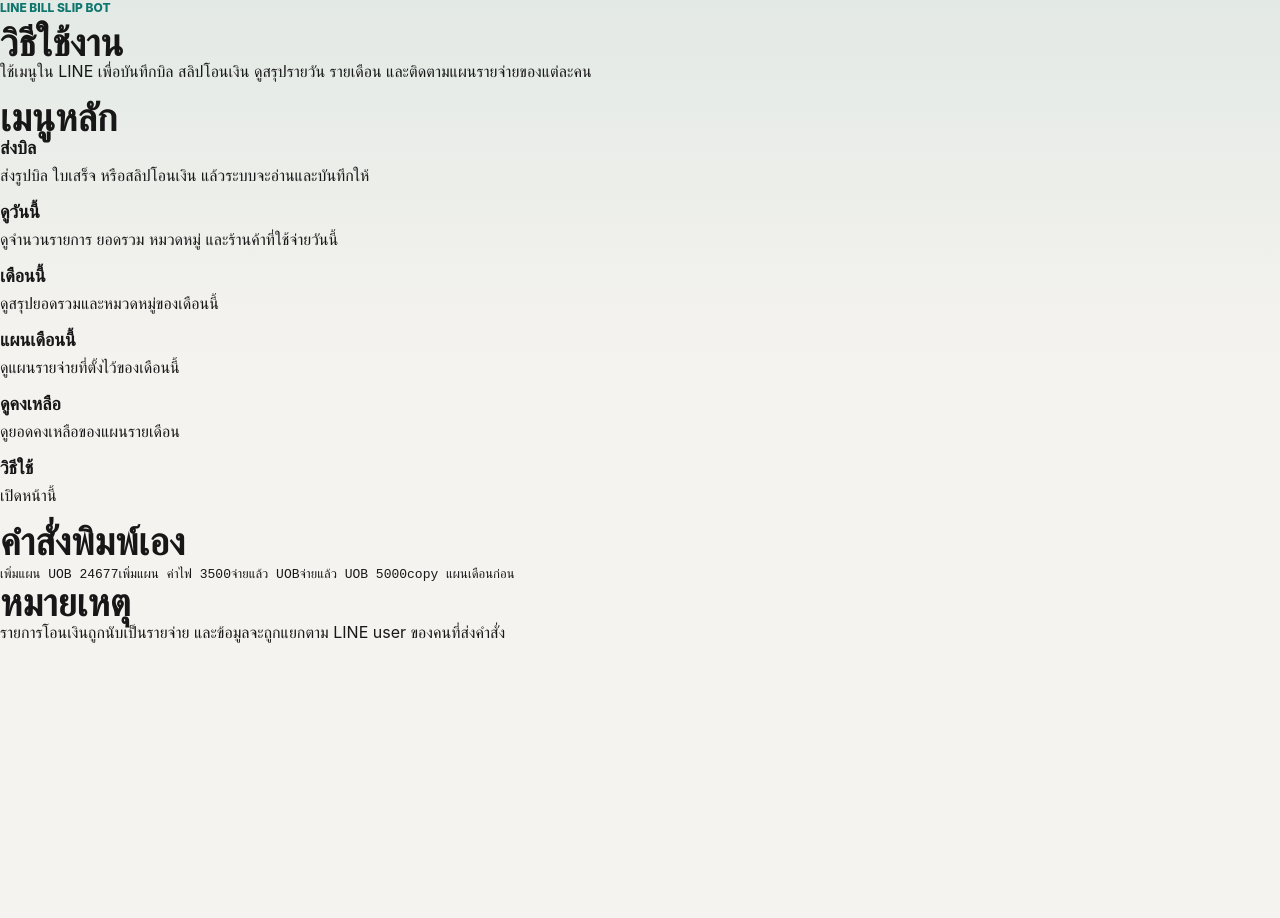
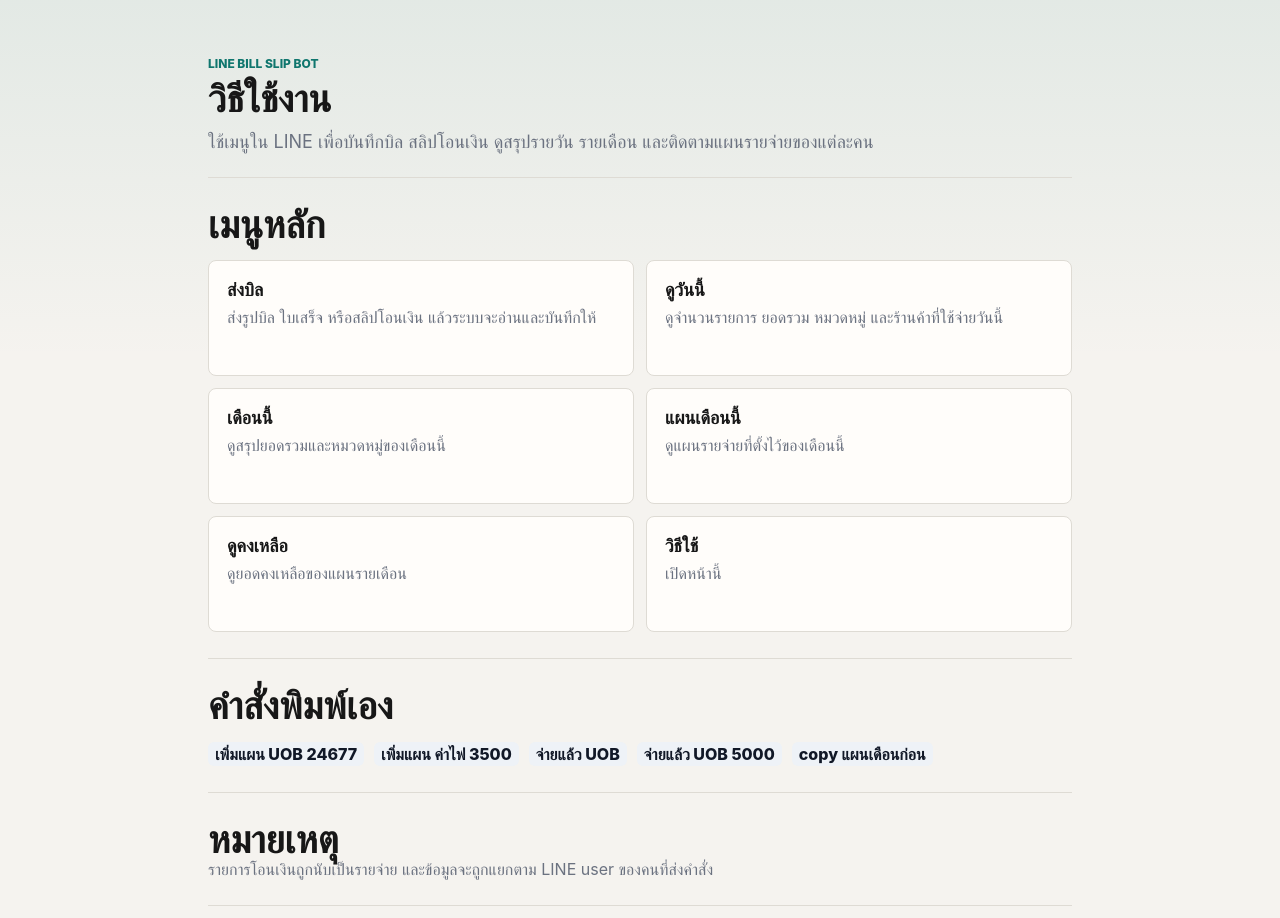
Before and after one commit to wutcom/line-bill-slip-bot, a Next.js app in the folder dashboard/: page /help in a window 1280 px wide. Shown: the top 918 px of the page. Before the commit the page ends 800 px from the top, so only its background shows below. Built offline with nearby package versions, Linux system fonts and the light colour scheme.

Commit message:
Add files via upload

```diff
--- a/dashboard/app/globals.css
+++ b/dashboard/app/globals.css
@@ -41,10 +41,70 @@ select {
   font: inherit;
 }
 
+code {
+  border-radius: 6px;
+  background: #eef2f7;
+  color: #111827;
+  padding: 2px 7px;
+  font-family: inherit;
+  font-weight: 800;
+}
+
 .app-shell {
   display: grid;
   grid-template-columns: 280px minmax(0, 1fr);
   min-height: 100svh;
+}
+
+.help-page {
+  width: min(900px, 100%);
+  margin: 0 auto;
+  padding: 30px 18px 46px;
+}
+
+.help-hero {
+  padding: 26px 0 24px;
+  border-bottom: 1px solid var(--line);
+}
+
+.help-hero p:last-child {
+  max-width: 680px;
+  margin: 14px 0 0;
+  color: var(--muted);
+  font-size: 18px;
+}
+
+.help-section {
+  padding: 26px 0;
+  border-bottom: 1px solid var(--line);
+}
+
+.help-grid {
+  display: grid;
+  grid-template-columns: repeat(2, minmax(0, 1fr));
+  gap: 12px;
+  margin-top: 16px;
+}
+
+.help-item {
+  min-height: 116px;
+  border: 1px solid var(--line);
+  border-radius: 8px;
+  background: var(--panel);
+  padding: 18px;
+}
+
+.help-item p,
+.help-section p {
+  margin-bottom: 0;
+  color: var(--muted);
+}
+
+.command-list {
+  display: flex;
+  flex-wrap: wrap;
+  gap: 10px;
+  margin-top: 16px;
 }
 
 .side-nav {
```
